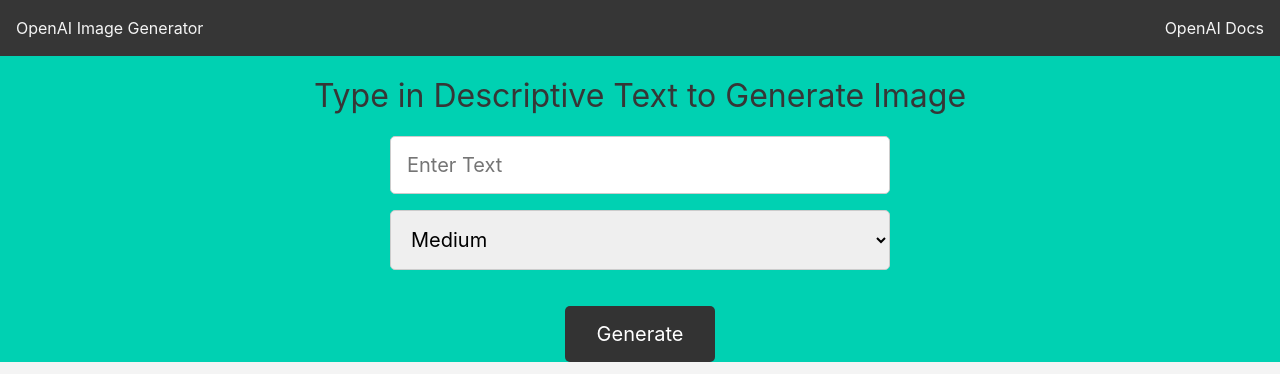
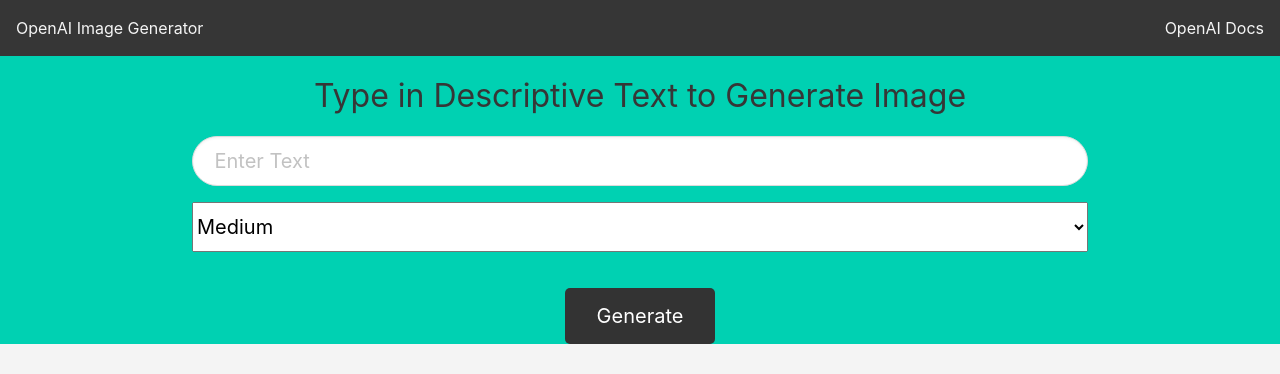
Before and after one commit to milliorn/image-generator, a website: page public/index.html in a window 1280 px wide. Drawn offline with nearby package versions, Linux system fonts and the light colour scheme.

Commit message:
showcase form input, form select

```diff
--- a/public/css/style.css
+++ b/public/css/style.css
@@ -83,13 +83,13 @@
 /* Showcase */
 .showcase form input,
 form select {
-  border-radius: 5px;
-  border: 1px solid #ccc;
-  font-size: 20px;
-  margin-bottom: 1rem;
-  max-width: 500px;
-  padding: 1rem;
-  width: 500px;
+  //border-radius: 0.25rem;
+  //border: 1px solid #ccc;
+  //font-size: 10px;
+  //margin-bottom: 1rem;
+  //padding: 1rem;
+  //width: 500px;
+  min-width: 70vw;
 }
 
 .showcase form {
--- a/public/index.html
+++ b/public/index.html
@@ -47,17 +47,22 @@
       >
         <form
           id="image-form"
-          class="is-align-items-center is-flex is-flex-direction-column is-fullheight is-fullwidth is-justify-content-center"
+          class="is-align-items-center is-flex is-flex-direction-column is-fullheight is-fullwidth is-justify-content-center field"
         >
-          <h1 class="has-text-dark is-size-3 py-4 px-0 has-text-centered">
+          <label class="has-text-dark is-size-3 py-4 px-0 has-text-centered">
             Type in Descriptive Text to Generate Image
-          </h1>
-          <div class="form-control">
-            <input type="text" id="prompt" placeholder="Enter Text" />
+          </label>
+          <div class="form-control control">
+            <input
+              type="text"
+              id="prompt"
+              placeholder="Enter Text"
+              class="input is-rounded is-medium mb-4"
+            />
           </div>
           <!-- size -->
-          <div class="form-control">
-            <select name="size" id="size">
+          <div class="form-control control">
+            <select name="size" id="size" class="select mb-4 is-medium">
               <option value="small">Small</option>
               <option value="medium" selected>Medium</option>
               <option value="large">Large</option>
```
